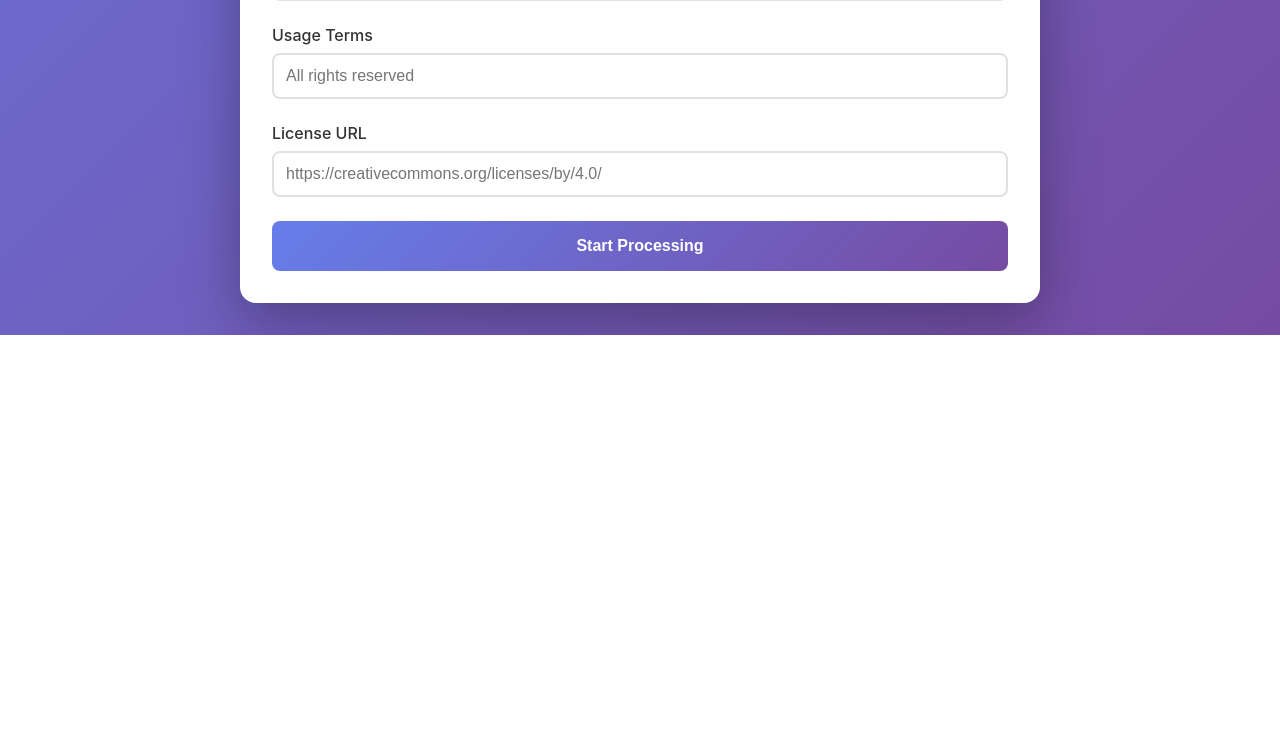
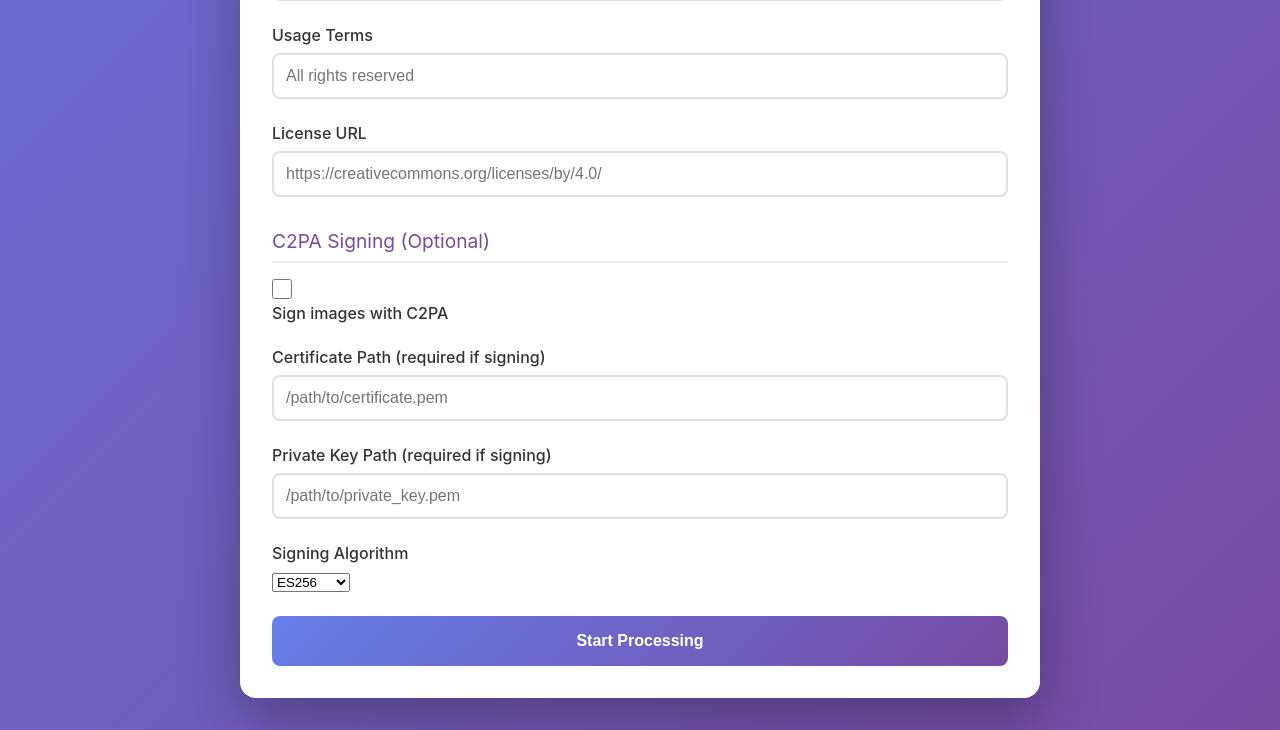
Before and after one commit to Vinimartinsc/arcon, a Flask app: page / in a window 1280 px wide. Shown: the part 1129-1859 px from the top of the page. Before the commit the page ends 1464 px from the top, so only its background shows below. Run offline with Flask 3, Linux system fonts and the light colour scheme.

Commit message:
chore: adição de suporte a anotação do C2PA

```diff
--- a/src/app.py
+++ b/src/app.py
@@ -2,7 +2,7 @@
 """
 Image Archive Processor
 Converts RAW images and applies metadata
-Supports both CLI and web interface
+Supports both CLI and web interface with C2PA signing
 """
 
 import os
@@ -11,19 +11,26 @@ import subprocess
 import argparse
 import logging
 import shutil
+import json
 from datetime import datetime
 from pathlib import Path
 from flask import Flask, render_template, request, jsonify
 import webbrowser
 from threading import Timer
 
-# import threading
+# Conditional C2PA import with graceful fallback
+try:
+    from c2pa import Builder, Signer, C2paSignerInfo, C2paSigningAlg, Reader
+    C2PA_AVAILABLE = True
+except ImportError:
+    C2PA_AVAILABLE = False
 
 app = Flask(__name__)
 
 class ImageProcessor:
     def __init__(self, archive, output_dir, logs_dir="logs", quality=95, rotate=0, license_only=False,
-                 creator="", credit="", copyright_name="", usage_terms="", license_url=""):
+                 creator="", credit="", copyright_name="", usage_terms="", license_url="",
+                 sign_images=False, cert_path="", private_key_path="", signing_alg="es256"):
         self.archive = Path(archive)
         self.output_dir = Path(output_dir)
         self.logs_dir = Path(logs_dir)
@@ -37,6 +44,12 @@ class ImageProcessor:
         self.copyright_name = copyright_name
         self.usage_terms = usage_terms
         self.license_url = license_url
+
+        # C2PA signing parameters
+        self.sign_images = sign_images
+        self.cert_path = Path(cert_path) if cert_path else None
+        self.private_key_path = Path(private_key_path) if private_key_path else None
+        self.signing_alg = signing_alg
 
         # Setup bundled binaries path
         self.bundle_dir = self._get_bundle_dir()
@@ -86,7 +99,7 @@ class ImageProcessor:
         print(log_line)
 
     def check_dependencies(self):
-        """Verify all required binaries are available (bundled or system)."""
+        """Verify all required binaries are available."""
         missing = []
 
         if not self.dcraw_cmd or (not self.bundle_dir.joinpath('dcraw/dcraw' if sys.platform != 'win32' else 'dcraw/dcraw.exe').exists() and not shutil.which('dcraw')):
@@ -98,6 +111,18 @@ class ImageProcessor:
 
         if missing:
             raise RuntimeError(f"Missing dependencies: {', '.join(missing)}. Bundled in {self.bundle_dir}")
+
+        # Check C2PA signing requirements
+        if self.sign_images:
+            if not C2PA_AVAILABLE:
+                raise RuntimeError(
+                    "C2PA library not installed. Install with: pip install c2pa-python\n"
+                    "See: https://github.com/contentauth/c2pa-python"
+                )
+            if not self.cert_path or not self.cert_path.exists():
+                raise RuntimeError(f"C2PA certificate not found: {self.cert_path}")
+            if not self.private_key_path or not self.private_key_path.exists():
+                raise RuntimeError(f"C2PA private key not found: {self.private_key_path}")
 
     def validate(self):
         if not self.archive.is_dir():
@@ -121,6 +146,9 @@ class ImageProcessor:
         self.log_message(f"Image Quality: {self.quality}")
         self.log_message(f"Image Rotation: {self.rotate}")
         self.log_message(f"License Only: {self.license_only}")
+        self.log_message(f"C2PA Signing: {self.sign_images}")
+        if self.sign_images and C2PA_AVAILABLE:
+            self.log_message(f"C2PA Algorithm: {self.signing_alg}")
         self.log_message("=" * 50)
 
         archive_name = self.archive.name
@@ -138,6 +166,9 @@ class ImageProcessor:
             self.log_message("License-only mode — skipping image conversion")
 
         self.apply_metadata(base_public)
+
+        if self.sign_images:
+            self.sign_all_images(base_public)
 
         # Save log to file
         with open(log_file, 'w') as f:
@@ -259,6 +290,188 @@ class ImageProcessor:
         except Exception as e:
             self.log_message(f"ERROR: {str(e)}")
 
+    def sign_all_images(self, base_public):
+        """Sign all JPG images with C2PA credentials."""
+        if not C2PA_AVAILABLE:
+            self.log_message("ERROR: C2PA library not available, skipping signing")
+            return
+
+        self.log_message("Signing images with C2PA credentials...")
+
+        jpg_files = list(base_public.rglob("*.jpg")) + list(base_public.rglob("*.JPG"))
+
+        if not jpg_files:
+            self.log_message("No JPG files found to sign")
+            return
+
+        signed_count = 0
+        error_count = 0
+
+        for jpg_file in jpg_files:
+            try:
+                self._sign_single_image(jpg_file)
+                signed_count += 1
+            except Exception as e:
+                self.log_message(f"    ERROR signing {jpg_file.name}: {str(e)}")
+                error_count += 1
+
+        self.log_message(f"C2PA signing complete: {signed_count} signed, {error_count} errors")
+
+    def _sign_single_image(self, image_path):
+        """Sign a single image with C2PA using correct API."""
+        self.log_message(f"    Signing: {image_path.name}")
+
+        # Create backup first for safety
+        backup_path = image_path.parent / f"{image_path.stem}_backup_temp.jpg"
+        temp_output = image_path.parent / f"{image_path.stem}_signed_temp.jpg"
+
+        try:
+            # Backup original
+            shutil.copy2(str(image_path), str(backup_path))
+
+            # Build manifest
+            manifest_json = self._build_manifest_json(image_path)
+
+            # Read certificate and private key as BYTES (official API expects bytes)
+            with open(self.cert_path, 'rb') as cert_file:
+                cert_data = cert_file.read()
+
+            with open(self.private_key_path, 'rb') as key_file:
+                key_data = key_file.read()
+
+            # Map algorithm string to C2paSigningAlg enum
+            alg_map = {
+                'es256': C2paSigningAlg.ES256,
+                'es384': C2paSigningAlg.ES384,
+                'es512': C2paSigningAlg.ES512,
+                'ps256': C2paSigningAlg.PS256,
+                'ps384': C2paSigningAlg.PS384,
+                'ps512': C2paSigningAlg.PS512,
+                'ed25519': C2paSigningAlg.ED25519,
+            }
+
+            signing_alg = alg_map.get(self.signing_alg.lower(), C2paSigningAlg.ES256)
+
+            # Create signer info using POSITIONAL arguments in this exact order:
+            # C2paSignerInfo(alg, sign_cert, private_key, ta_url)
+            signer_info = C2paSignerInfo(
+                signing_alg,              # 1st: alg
+                cert_data,                # 2nd: sign_cert (as bytes)
+                key_data,                 # 3rd: private_key (as bytes)
+                'http://timestamp.digicert.com'  # 4th: ta_url
+            )
+
+            # Create signer from signer info
+            signer = Signer.from_info(signer_info)
+
+            # Create builder and sign using STREAMS (not file paths)
+            # The official API uses streams with open() in binary mode
+            with Builder(manifest_json) as builder:
+                with open(image_path, 'rb') as source_file:
+                    with open(temp_output, 'w+b') as dest_file:
+                        # Sign with streams - mime_type, source, dest
+                        manifest_bytes = builder.sign(
+                            signer,
+                            "image/jpeg",
+                            source_file,
+                            dest_file
+                        )
+
+            # If successful, replace original with signed version
+            if temp_output.exists():
+                shutil.move(str(temp_output), str(image_path))
+                self.log_message(f"      ✓ Successfully signed")
+            else:
+                raise RuntimeError("Signing failed - no output file created")
+
+            # Remove backup
+            if backup_path.exists():
+                backup_path.unlink()
+
+        except Exception as e:
+            # Restore from backup on failure
+            if backup_path.exists():
+                if temp_output.exists():
+                    temp_output.unlink()
+                shutil.move(str(backup_path), str(image_path))
+            raise e
+
+    def _build_manifest_json(self, image_path):
+        """Build C2PA manifest JSON for an image."""
+        manifest = {
+            "claim_generator": "Image Archive Processor/1.0",
+            "title": image_path.name,
+            "assertions": []
+        }
+
+        # Add creative work assertion with metadata
+        creative_work = {}
+
+        if self.creator:
+            creative_work["author"] = [{"name": self.creator}]
+
+        if self.copyright_name:
+            creative_work["copyright"] = {
+                "notice": self.copyright_name,
+                "year": self.year
+            }
+
+        if self.license_url:
+            creative_work["license"] = self.license_url
+
+        if self.usage_terms:
+            creative_work["usage_terms"] = self.usage_terms
+
+        if self.credit:
+            creative_work["credit_line"] = self.credit
+
+        # Only add creative work assertion if we have metadata
+        if creative_work:
+            manifest["assertions"].append({
+                "label": "stds.schema-org.CreativeWork",
+                "data": {
+                    "@context": "https://schema.org",
+                    "@type": "ImageObject",
+                    **creative_work
+                }
+            })
+
+        # Add AI no train assertion
+        manifest["assertions"].append({
+            "label": "c2pa.training-mining",
+            "data": {
+                "entries": {
+                    "c2pa.ai_generative_training": {
+                        "use": "notAllowed"
+                    },
+                    "c2pa.ai_inference": {
+                        "use": "notAllowed"
+                    },
+                    "c2pa.ai_training": {
+                        "use": "notAllowed"
+                    },
+                    "c2pa.data_mining": {
+                        "use": "notAllowed"
+                    }
+                }
+            }
+        })
+
+        # Add actions assertion (simpler structure)
+        manifest["assertions"].append({
+            "label": "c2pa.actions",
+            "data": {
+                "actions": [{
+                    "action": "c2pa.edited",
+                    "digitalSourceType": "http://cv.iptc.org/newscodes/digitalsourcetype/trainedAlgorithmicMedia",
+                    "softwareAgent": "Image Archive Processor/1.0"
+                }]
+            }
+        })
+
+        return json.dumps(manifest, indent=2)
+
+
 # Flask routes
 @app.route('/')
 def index():
@@ -266,6 +479,7 @@ def index():
 
 @app.route('/process', methods=['POST'])
 def process():
+    processor = None
     try:
         data = request.json
 
@@ -280,7 +494,11 @@ def process():
             credit=data.get('credit', ''),
             copyright_name=data.get('copyright', ''),
             usage_terms=data.get('usageTerms', ''),
-            license_url=data.get('licenseUrl', '')
+            license_url=data.get('licenseUrl', ''),
+            sign_images=data.get('signImages', False),
+            cert_path=data.get('certPath', ''),
+            private_key_path=data.get('privateKeyPath', ''),
+            signing_alg=data.get('signingAlg', 'es256')
         )
 
         processor.check_dependencies()
@@ -290,7 +508,12 @@ def process():
         return jsonify({'success': True, 'log': log})
 
     except Exception as e:
-        return jsonify({'success': False, 'error': str(e), 'log': getattr(processor, 'log', [])})
+        log_content = '\n'.join(processor.log) if processor and hasattr(processor, 'log') else ''
+        return jsonify({
+            'success': False,
+            'error': str(e),
+            'log': log_content
+        })
 
 def run_cli():
     parser = argparse.ArgumentParser(
@@ -310,7 +533,14 @@ def run_cli():
     parser.add_argument('--usage-terms', default='', help='License / usage terms')
     parser.add_argument('--license-url', default='', help='License URL')
 
-    # Remove the '--cli' argument before parsing
+    # C2PA signing arguments
+    parser.add_argument('--sign-images', action='store_true', help='Sign images with C2PA')
+    parser.add_argument('--cert', default='', help='Path to C2PA certificate file')
+    parser.add_argument('--private-key', default='', help='Path to private key file')
+    parser.add_argument('--signing-alg', default='es256',
+                       choices=['es256', 'es384', 'es512', 'ps256', 'ps384', 'ps512', 'ed25519'],
+                       help='Signing algorithm (default: es256)')
+
     args = parser.parse_args(sys.argv[2:])
 
     try:
@@ -325,7 +555,11 @@ def run_cli():
             credit=args.credit,
             copyright_name=args.copyright,
             usage_terms=args.usage_terms,
-            license_url=args.license_url
+            license_url=args.license_url,
+            sign_images=args.sign_images,
+            cert_path=args.cert,
+            private_key_path=args.private_key,
+            signing_alg=args.signing_alg
         )
 
         processor.check_dependencies()
--- a/src/templates/index.html
+++ b/src/templates/index.html
@@ -78,6 +78,38 @@
                        placeholder="https://creativecommons.org/licenses/by/4.0/">
             </div>
 
+            <div class="section-title">C2PA Signing (Optional)</div>
+
+            <div class="form-group">
+                <input type="checkbox" id="signImages" name="signImages">
+                <label for="signImages" style="margin: 0;">Sign images with C2PA</label>
+            </div>
+
+            <div class="form-group">
+                <label for="certPath">Certificate Path (required if signing)</label>
+                <input type="text" id="certPath" name="certPath"
+                       placeholder="/path/to/certificate.pem">
+            </div>
+
+            <div class="form-group">
+                <label for="privateKeyPath">Private Key Path (required if signing)</label>
+                <input type="text" id="privateKeyPath" name="privateKeyPath"
+                       placeholder="/path/to/private_key.pem">
+            </div>
+
+            <div class="form-group">
+                <label for="signingAlg">Signing Algorithm</label>
+                <select id="signingAlg" name="signingAlg">
+                    <option value="es256">ES256</option>
+                    <option value="es384">ES384</option>
+                    <option value="es512">ES512</option>
+                    <option value="ps256">PS256</option>
+                    <option value="ps384">PS384</option>
+                    <option value="ps512">PS512</option>
+                    <option value="ed25519">ED25519</option>
+                </select>
+            </div>
+
             <div style="display: flex; gap: 10px;">
                 <button type="submit" id="submitBtn">Start Processing</button>
             </div>
```
Also changed, not shown: requirements.txt (+15 -0 lines).
